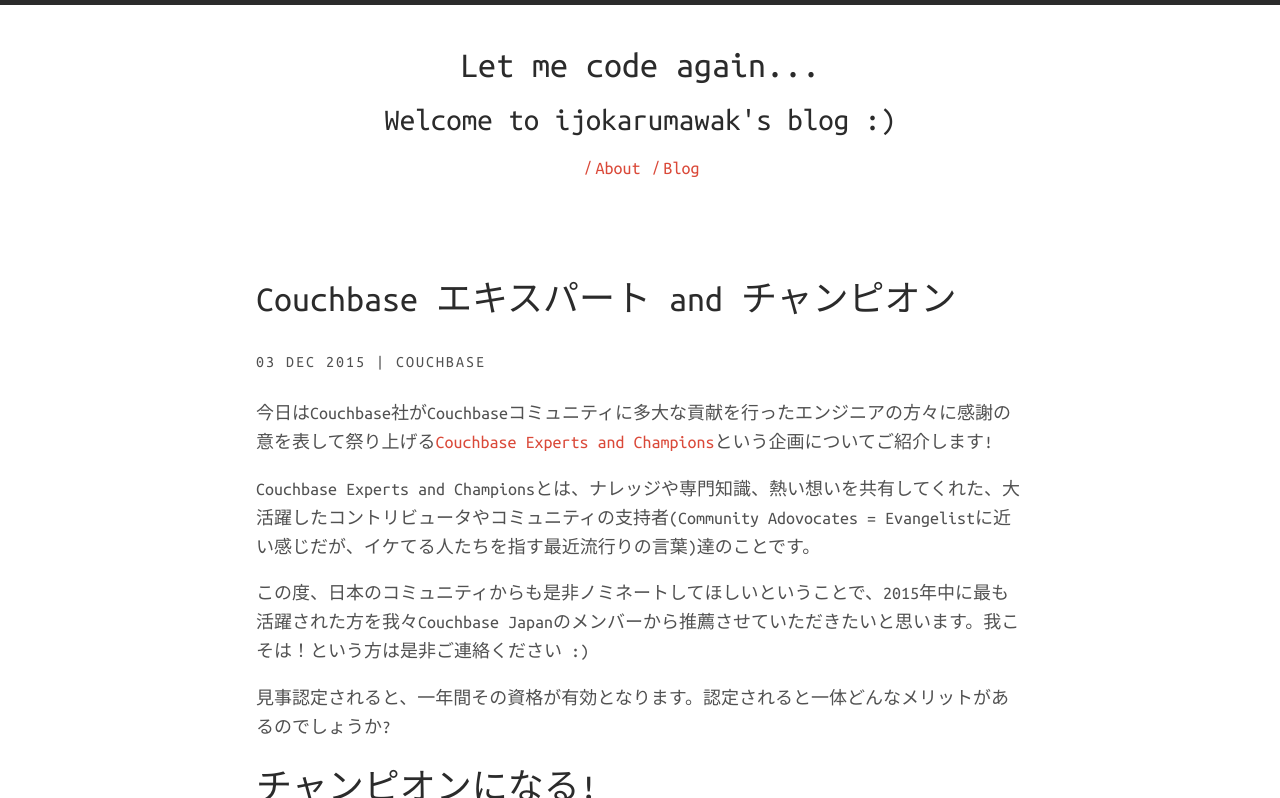
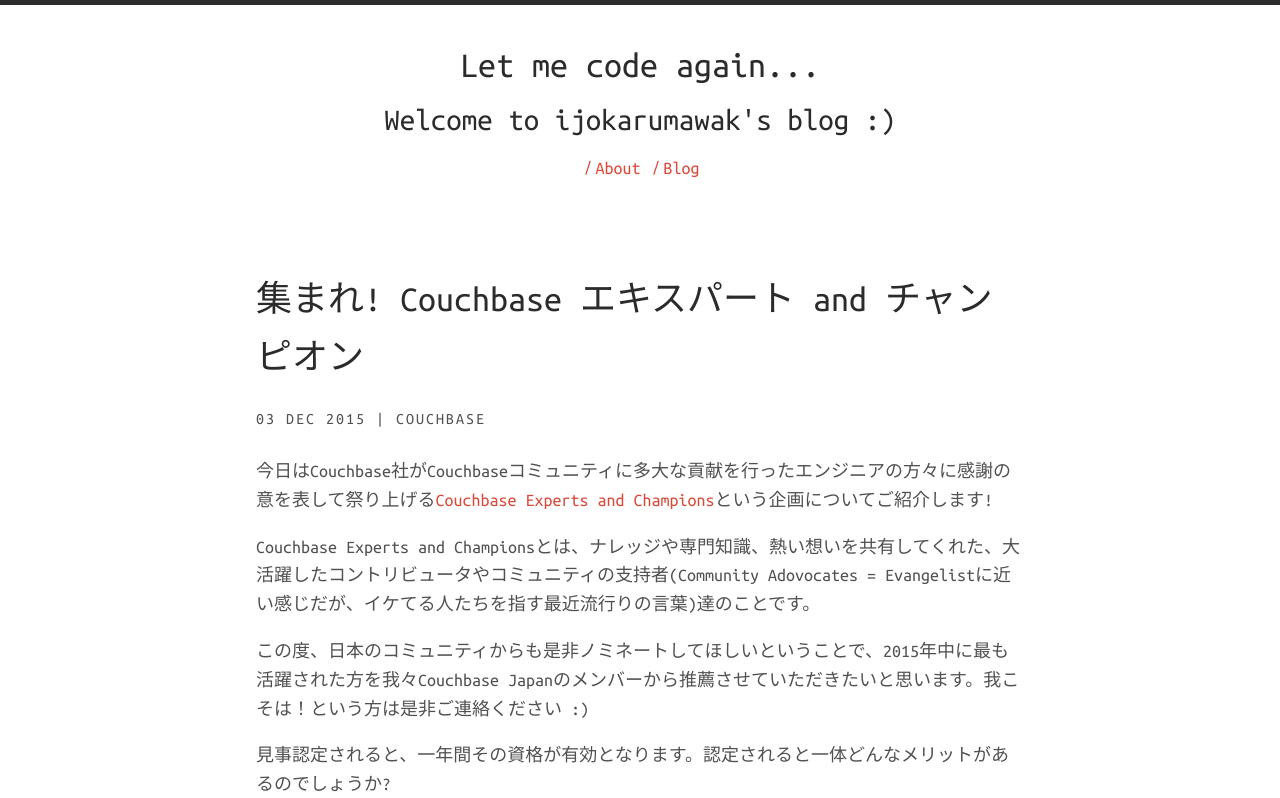
Before and after one commit to ijokarumawak/ijokarumawak.github.io, a Jekyll site: the page built from _posts/2015-12-03-experts-n-champions.md, in a window 1280 px wide and 900 px high, cut to the strip 0-798 px from the top of the window. Built offline with Jekyll 4.4.1, drawn with Linux system fonts in a browser that asks for light colours; nearby versions of some CDN libraries.

Commit message:
Modified title.

```diff
--- a/_posts/2015-12-03-experts-n-champions.md
+++ b/_posts/2015-12-03-experts-n-champions.md
@@ -1,6 +1,6 @@
 ---
 layout: post
-title:  "Couchbase エキスパート and チャンピオン"
+title:  "集まれ! Couchbase エキスパート and チャンピオン"
 date:   2015-12-03 23:30:00
 categories: [Couchbase]
 ---
```
